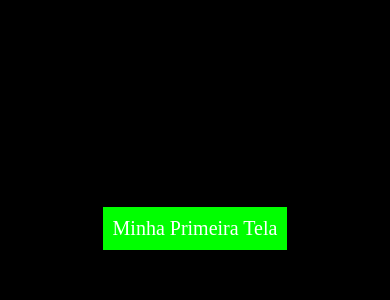
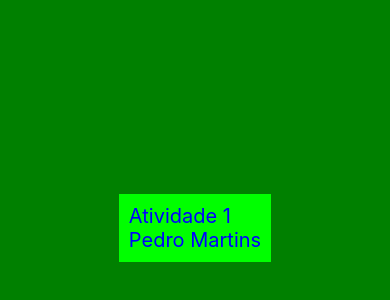
Before and after one commit to Pedrox23/aula_expo_0, a React Native app: screen / in a window 390 px wide. Shown: the part 194-494 px from the top of the page. Built offline with nearby package versions, Linux system fonts and the light colour scheme.

Commit message:
Aula 12-03

```diff
--- a/App.js
+++ b/App.js
@@ -2,11 +2,12 @@
 import { StyleSheet, Text, View } from 'react-native';
 
 import Exemplo_0 from './components/exemplo_1';
+import Atividade1 from './components/atividade_1';
 
 export default function App() {
   return (
     <View style={styles.container}>
-      <Exemplo_0 />
+      <Atividade1/>
       <StatusBar style="auto" />
     </View>
   );
@@ -15,7 +16,7 @@
 const styles = StyleSheet.create({
   container: {
     flex: 1,
-    backgroundColor: '#000',
+    backgroundColor: 'green',
     alignItems: 'center',
     justifyContent: 'center',
   },
--- /dev/null
+++ b/components/atividade_1/index.js
@@ -0,0 +1,13 @@
+import { View, Text } from 'react-native';
+import styles from './styles.js';
+function Atividade1() {
+ return(
+    <View style={styles.container}>
+        <Text style={styles.texto}>Atividade 1</Text>
+        <Text style={styles.texto}>Pedro Martins</Text>
+    </View>
+ );
+
+}
+
+export default Atividade1;
--- /dev/null
+++ b/components/atividade_1/styles.js
@@ -0,0 +1,18 @@
+import { StyleSheet } from 'react-native';
+
+const style= StyleSheet.create({
+    container: {
+        backgroundColor: '#0f0',
+        padding:10,
+
+    },
+    texto: {
+        color: '#00f',
+        fontSize: 20,
+    }
+
+
+
+});
+
+export default style;
```
